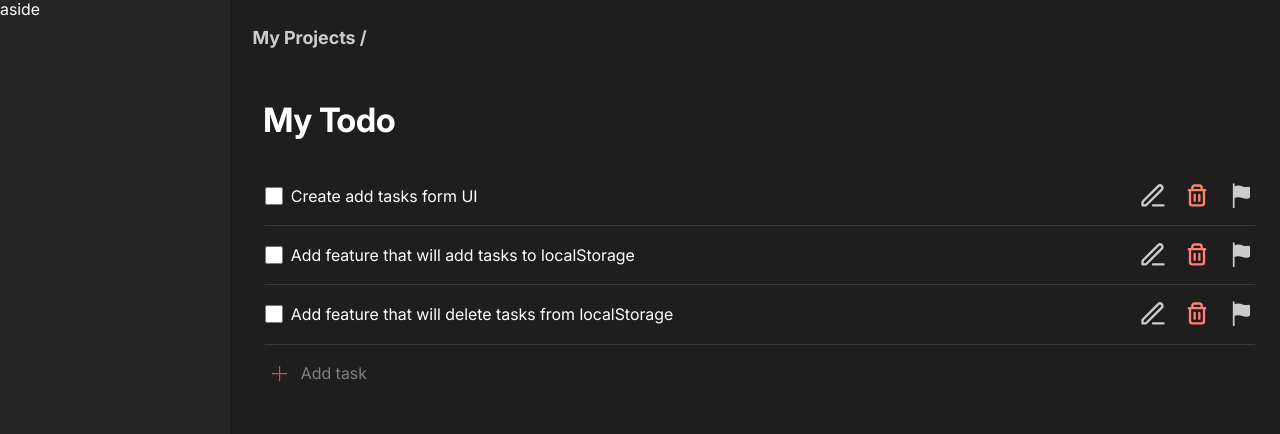
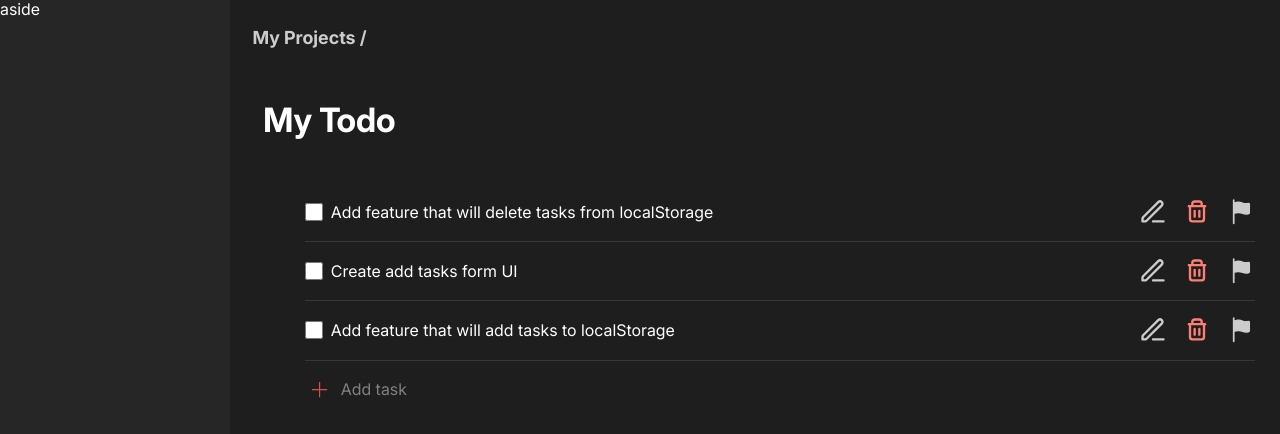
Before and after one commit to lawrence-ruscia/todo-list, a website built with webpack: page src/template.html in a window 1280 px wide. Built offline with nearby package versions, Linux system fonts and the light colour scheme.

Commit message:
style(add-tasks): refactor task items structure to use list instead of div

```diff
--- a/src/template.html
+++ b/src/template.html
@@ -23,9 +23,42 @@
           />
         </div>
 
-        <div class="task-container">
+        <ul class="task-container">
           <!-- TODO: Replace with lists and use labels for titles to associate them with their checkbox -->
-          <div class="task-item">
+          <li class="task-item">
+            <div class="task__details">
+              <input type="checkbox" class="task__checkbox" />
+              <p class="task__title">
+                Add feature that will delete tasks from localStorage
+              </p>
+            </div>
+
+            <div class="task__options">
+              <button class="task__edit task__option">
+                <img
+                  src="./assets/icons/edit-icon.svg"
+                  alt=""
+                  class="task-btn-img btn-icon"
+                />
+              </button>
+              <button class="task__delete task__option">
+                <img
+                  src="./assets/icons/delete-icon.svg"
+                  alt=""
+                  class="task-btn-img btn-icon"
+                />
+              </button>
+              <button class="task__set-priority task__option">
+                <img
+                  src="./assets/icons/priority-icon.svg"
+                  alt=""
+                  class="task-btn-img btn-icon"
+                />
+              </button>
+            </div>
+          </li>
+
+          <li class="task-item">
             <div class="task__details">
               <input type="checkbox" class="task__checkbox" />
               <p class="task__title">Create add tasks form UI</p>
@@ -54,9 +87,9 @@
                 />
               </button>
             </div>
-          </div>
+          </li>
 
-          <div class="task-item">
+          <li class="task-item">
             <div class="task__details">
               <input type="checkbox" class="task__checkbox" />
               <p class="task__title">
@@ -87,40 +120,7 @@
                 />
               </button>
             </div>
-          </div>
-
-          <div class="task-item">
-            <div class="task__details">
-              <input type="checkbox" class="task__checkbox" />
-              <p class="task__title">
-                Add feature that will delete tasks from localStorage
-              </p>
-            </div>
-
-            <div class="task__options">
-              <button class="task__edit task__option">
-                <img
-                  src="./assets/icons/edit-icon.svg"
-                  alt=""
-                  class="task-btn-img btn-icon"
-                />
-              </button>
-              <button class="task__delete task__option">
-                <img
-                  src="./assets/icons/delete-icon.svg"
-                  alt=""
-                  class="task-btn-img btn-icon"
-                />
-              </button>
-              <button class="task__set-priority task__option">
-                <img
-                  src="./assets/icons/priority-icon.svg"
-                  alt=""
-                  class="task-btn-img btn-icon"
-                />
-              </button>
-            </div>
-          </div>
+          </li>
 
           <div class="add-task">
             <button class="add-task__btn">
@@ -181,7 +181,7 @@
               </form>
             </dialog>
           </div>
-        </div>
+        </ul>
       </div>
     </main>
 
```
